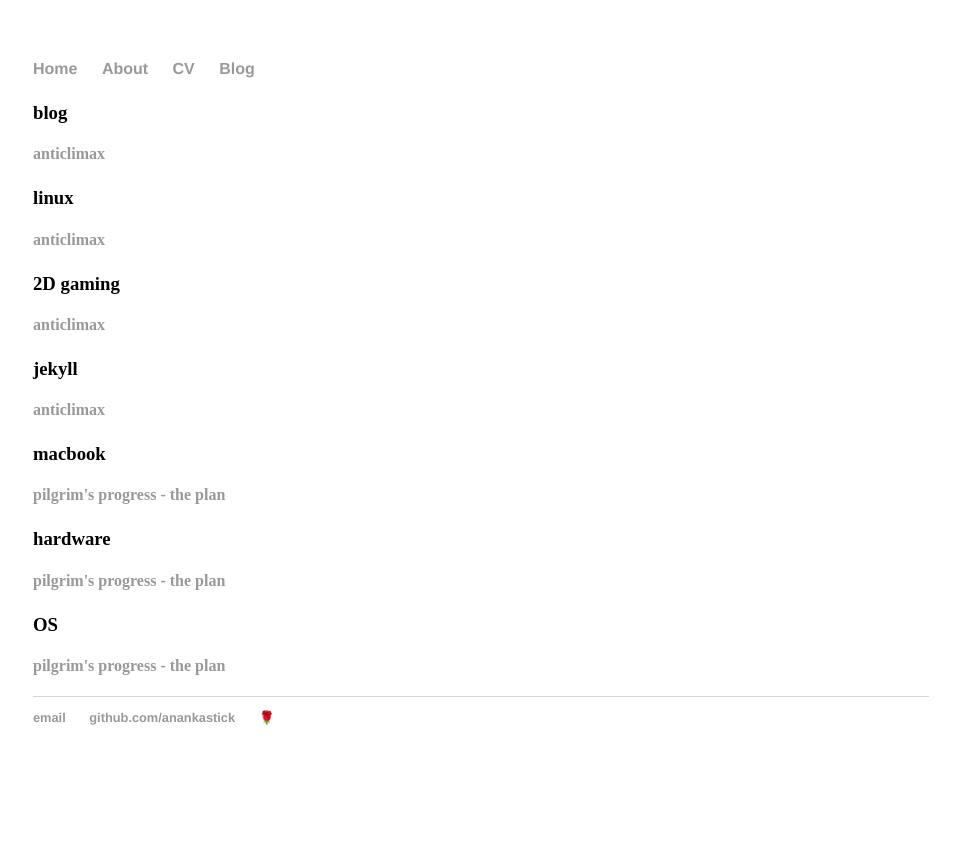
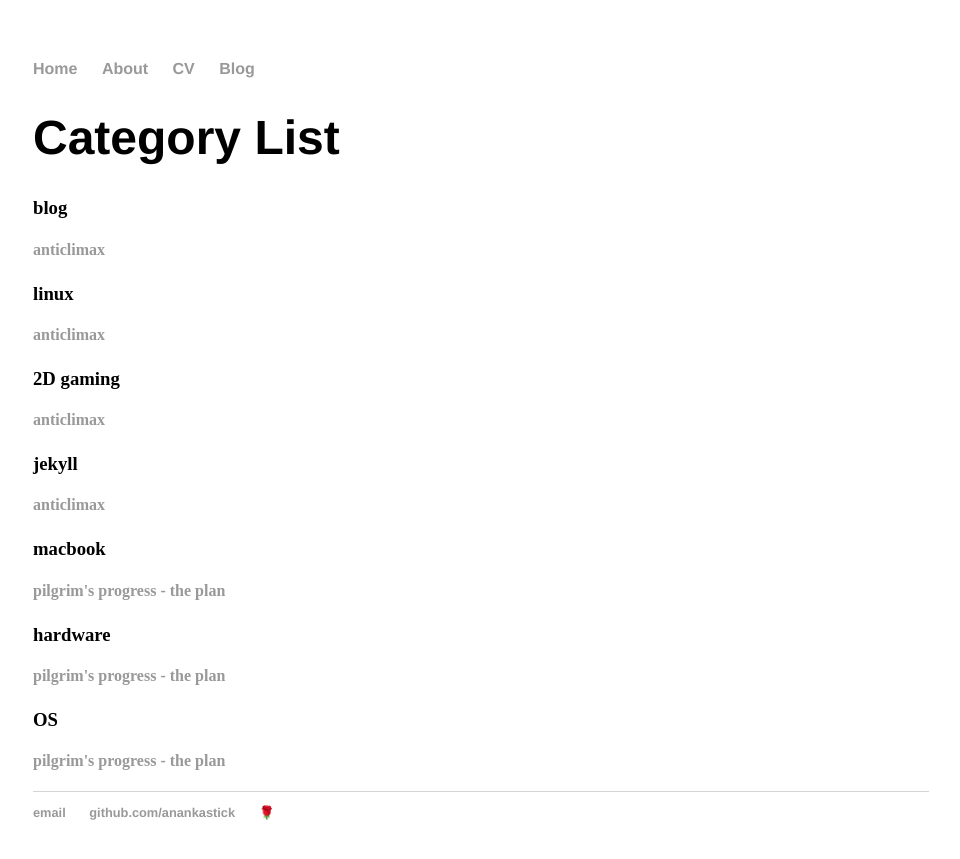
Before and after one commit to anankastick/anankastick.github.io, a Jekyll site: the page built from blog/categories.html, in a window 1280 px wide. Shown: the top 859 px of the page, without its empty margins (159-1119 px from the left). Built offline with Jekyll 4.4.1, drawn with Linux system fonts in a browser that asks for light colours.

Commit message:
Update categories.html

```diff
--- a/blog/categories.html
+++ b/blog/categories.html
@@ -4,7 +4,7 @@
 title: Categories
 ---
 
-
+<h1>Category List</h1>
 <div id="archives">
 {% for category in site.categories %}
   <div class="archive-group">
```
